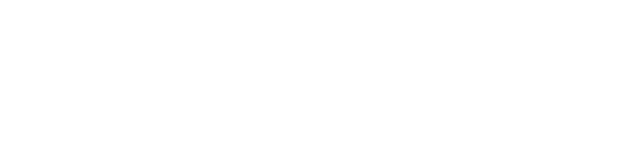
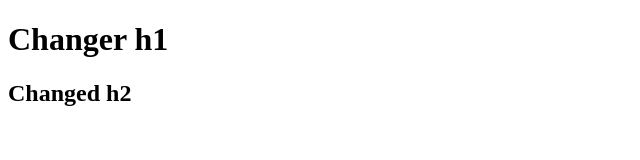
Before and after one commit to Bricealnk/helloWorld, a plain HTML site: page index.html in a window 1280 px wide. Shown: the whole page, without its empty margins (0-640 px from the left). Drawn offline with Linux system fonts and the light colour scheme.

Commit message:
Update index.html

```diff
--- a/index.html
+++ b/index.html
@@ -1,8 +1,8 @@
 <!DOCTYPE html>
 <html>
   <head>
-     <title></title>
+     <title>Changed Title</title>
   <body>
-    <h1></h1>
-    <h2></h2>
+    <h1>Changer h1</h1>
+    <h2>Changed h2</h2>
   </head>
```
